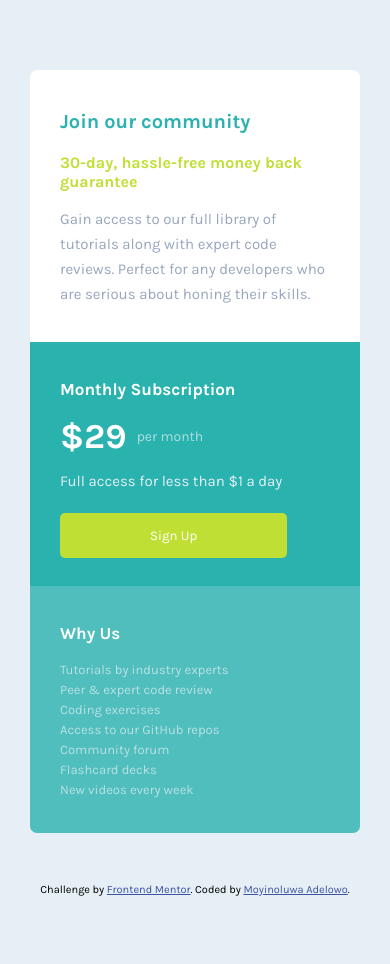
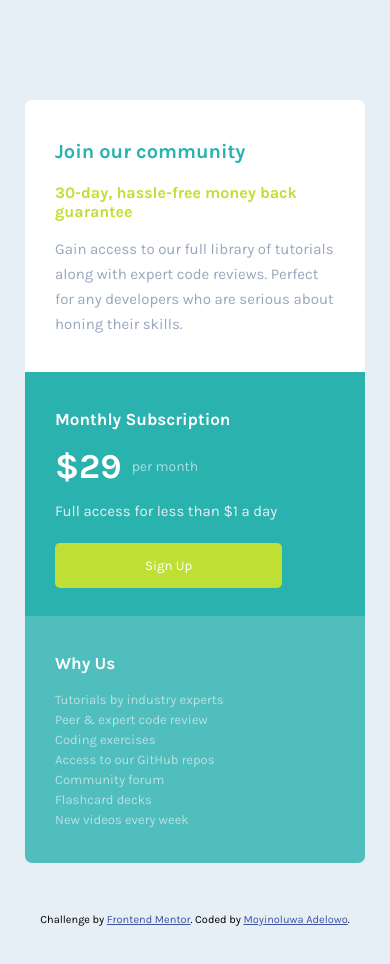
Before and after one commit to Moyinoluwa-10/Frontend-Mentor-Single-Price-Grid-Component, a plain HTML site: page index.html in a window 390 px wide. Drawn offline with Linux system fonts and the light colour scheme.

Commit message:
Update style.css

```diff
--- a/style.css
+++ b/style.css
@@ -21,12 +21,12 @@ body{
     font-family: 'Karla', sans-serif;
     font-size: 16px;
     background-color: var(--Light-Gray);
-    padding: 0 350px;
-    margin: 90px auto;
 }
 
 #container {
     display: grid;
+    margin: 100px auto 50px auto;
+    width: 600px;
 }
 
 /* Styling Section One */
@@ -61,7 +61,7 @@ body{
     background-color: var(--Cyan);
     grid-column: 1 / span 1;
     grid-row: 2;
-    padding: 20px 0px 20px 30px;
+    padding: 20px 30px;
     border-radius: 0 0 0 7px;
 }
 
@@ -116,8 +116,7 @@ button:hover {
     background-color: var(--Cyan-1);
     grid-column: 2;
     grid-row: 2;
-    /* grid-area: section3; */
-    padding: 20px 30px 20px 30px;
+    padding: 20px 30px;
     border-radius: 0 0 7px 0;
 }
 
@@ -137,6 +136,7 @@ button:hover {
     font-size: 11px;
     text-align: center;
     margin-top: 50px;
+    margin-bottom: 50px;
 }
 
 .attribution a {
@@ -145,35 +145,10 @@ button:hover {
 
 
 /* Responsiveness */
-@media screen and (min-width:1200px) and (max-width:1300px) {
-    body {
-        padding: 0 300px;
-    }
-}
-
-@media screen and (min-width:940px) and (max-width:1200px) {
-    body {
-        padding: 0 200px;
-    }
-}
-
-@media screen and (min-width:680px) and (max-width:940px) {
-    body {
-        padding: 0 50px;
-    }
-}
-
-@media screen and (min-width:600px) and (max-width:680px) {
-    body {
-        padding: 0 10px;
-}
-}
-
-@media screen and (min-width:500px) and (max-width:600px) {
+@media screen and (max-width:650px) {
     /* Styling Page */
-    body {
-        padding: 0px 70px;
-        margin: 70px auto;
+    #container {
+        width: 340px;
     }
 
     /* Styling Section Onw */
@@ -209,44 +184,3 @@ button:hover {
     }
 
 }
-
-@media screen and (max-width:500px) {
-    /* Styling Page */
-    body {
-        padding: 0px 30px;
-        margin: 70px auto;
-    }
-
-    /* Styling Section Onw */
-    #section1 {
-        grid-column: 1;
-        grid-row: 1;
-    }
-
-    #section1 br {
-        display: none;
-    }
-
-    #section1 #top {
-        font-size: 20px;
-    }
-
-    #section1 #middle {
-        font-size: 16px;
-    }
-
-    /* Styling Section two */
-    #section2 {
-        grid-column: 1;
-        grid-row: 2;
-        border-radius: 0;
-    }
-
-    /* Styling Section Three */
-    #section3 {
-        grid-column: 1;
-        grid-row: 3;
-        border-radius: 0 0 7px 7px;
-    }
-
-}
```
